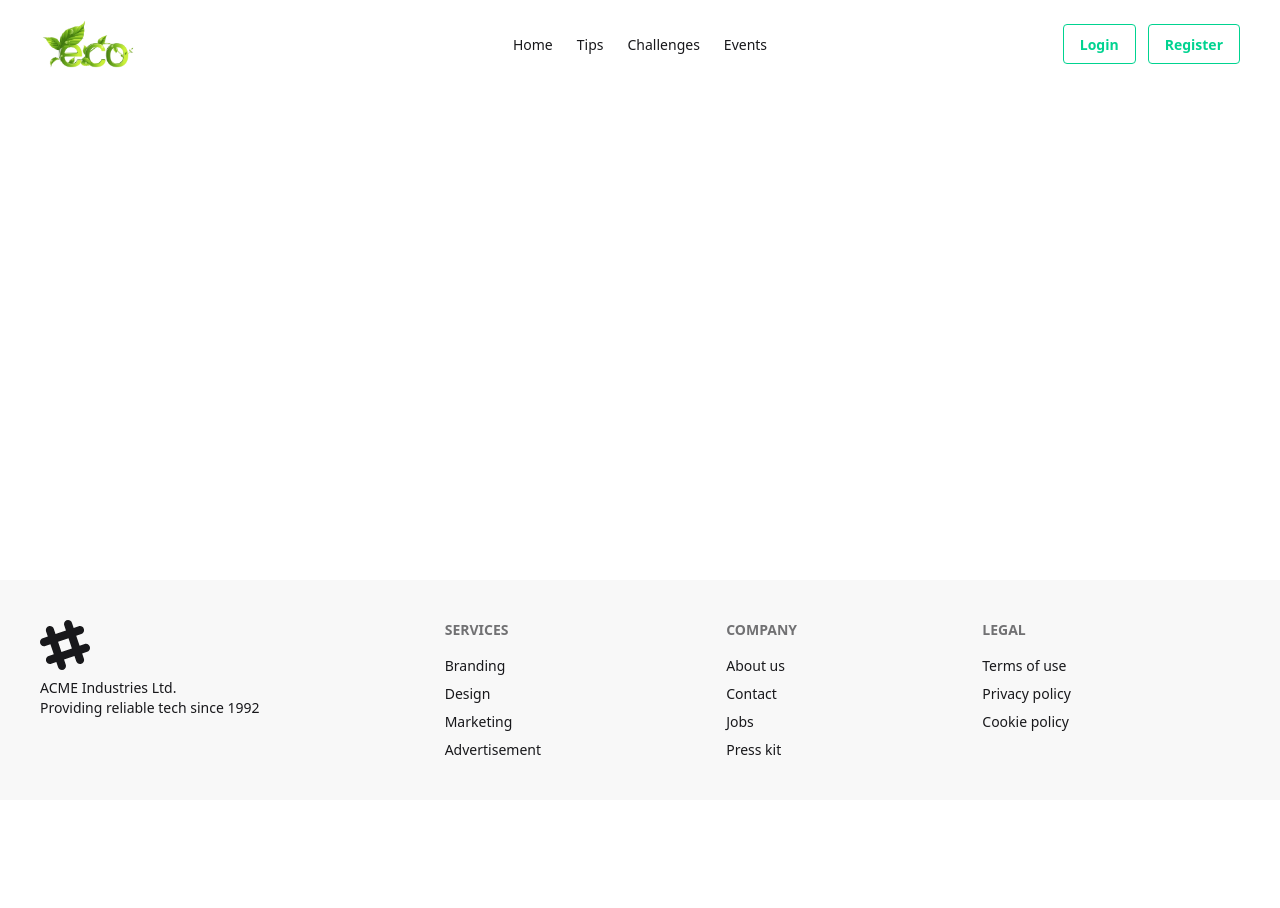
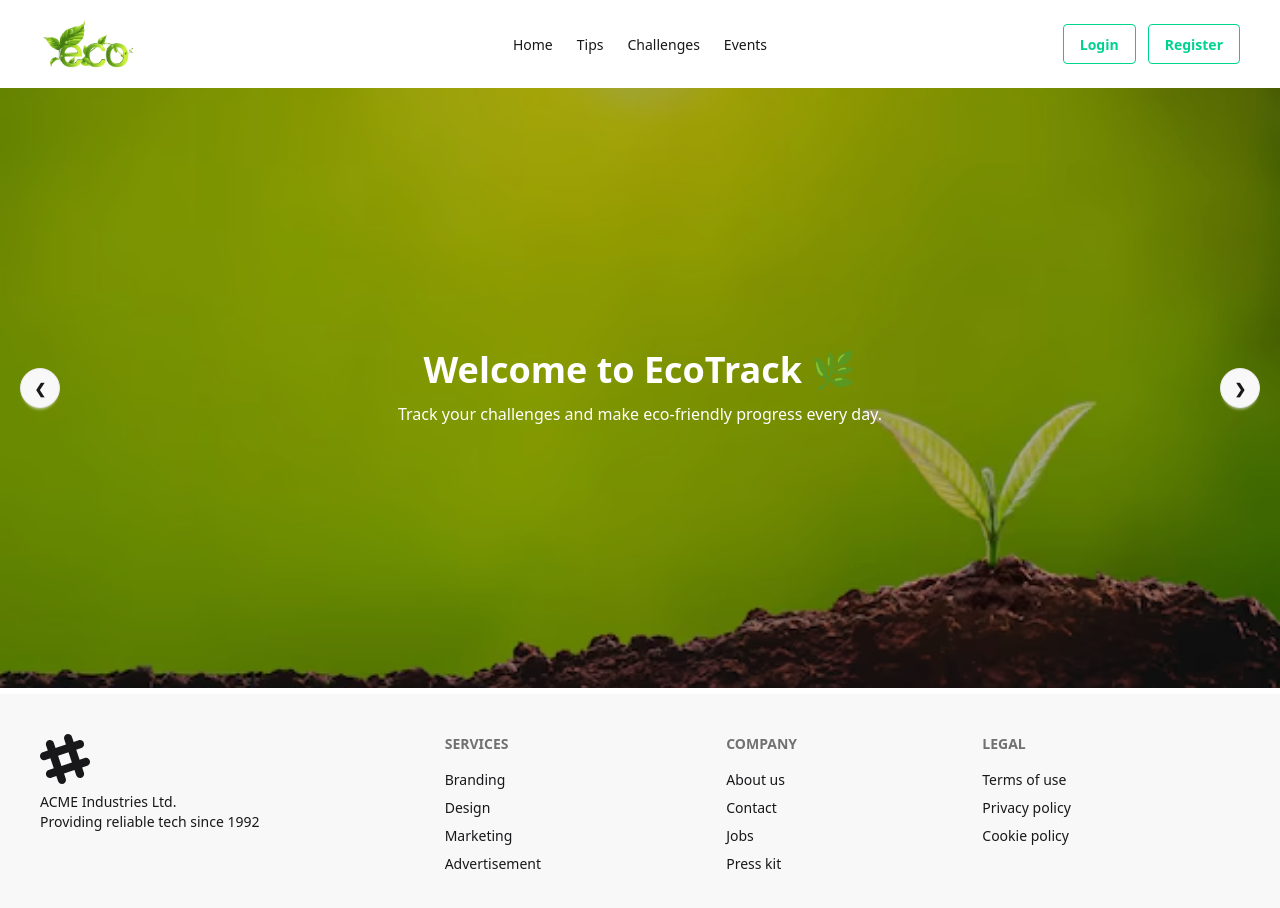
Before and after one commit to ehasun15019/ph-assignment-10-Ecotracker-client-site, a React (Vite) app: page / in a window 1280 px wide. Shown: the top 908 px of the page. Before the commit the page ends 800 px from the top, so only its background shows below. Built offline with nearby package versions, Linux system fonts and the light colour scheme.

Commit message:
complete Hero for Home page

```diff
--- /dev/null
+++ b/src/Components/Hero/HomeHero.jsx
@@ -0,0 +1,98 @@
+import React from "react";
+import { assets } from "../../assets/assets";
+
+const HomeHero = () => {
+  return (
+    <div className="carousel w-full h-[250px] sm:h-[350px] md:h-[500px] lg:h-[600px]">
+      {/* ---------- Slide 1 ---------- */}
+      <div id="slide1" className="carousel-item relative w-full">
+        <img
+          src={assets.hero1}
+          alt="Hero Image 1"
+          className="w-full h-full object-cover object-center"
+        />
+
+        {/* Optional dark overlay */}
+        <div className="absolute inset-0 bg-black/30"></div>
+
+        {/* Optional content (center text, button, etc.) */}
+        <div className="absolute inset-0 flex flex-col justify-center items-center text-white text-center px-4">
+          <h2 className="text-2xl md:text-4xl font-bold mb-3">
+            Welcome to EcoTrack 🌿
+          </h2>
+          <p className="max-w-xl text-sm md:text-base">
+            Track your challenges and make eco-friendly progress every day.
+          </p>
+        </div>
+
+        {/* Arrows */}
+        <div className="absolute left-5 right-5 top-1/2 flex -translate-y-1/2 transform justify-between">
+          <a href="#slide3" className="btn btn-circle">
+            ❮
+          </a>
+          <a href="#slide2" className="btn btn-circle">
+            ❯
+          </a>
+        </div>
+      </div>
+
+      {/* ---------- Slide 2 ---------- */}
+      <div id="slide2" className="carousel-item relative w-full">
+        <img
+          src={assets.hero2}
+          alt="Hero Image 2"
+          className="w-full h-full object-cover object-center"
+        />
+        <div className="absolute inset-0 bg-black/30"></div>
+
+        <div className="absolute inset-0 flex flex-col justify-center items-center text-white text-center px-4">
+          <h2 className="text-2xl md:text-4xl font-bold mb-3">
+            Join Eco Challenges ♻️
+          </h2>
+          <p className="max-w-xl text-sm md:text-base">
+            Participate in fun challenges to build a greener tomorrow.
+          </p>
+        </div>
+
+        <div className="absolute left-5 right-5 top-1/2 flex -translate-y-1/2 transform justify-between">
+          <a href="#slide1" className="btn btn-circle">
+            ❮
+          </a>
+          <a href="#slide3" className="btn btn-circle">
+            ❯
+          </a>
+        </div>
+      </div>
+
+      {/* ---------- Slide 3 ---------- */}
+      <div id="slide3" className="carousel-item relative w-full">
+        <img
+          src={assets.hero3}
+          alt="Hero Image 3"
+          className="w-full h-full object-cover object-center"
+        />
+        <div className="absolute inset-0 bg-black/30"></div>
+
+        <div className="absolute inset-0 flex flex-col justify-center items-center text-white text-center px-4">
+          <h2 className="text-2xl md:text-4xl font-bold mb-3">
+            Track Your Activities 🌱
+          </h2>
+          <p className="max-w-xl text-sm md:text-base">
+            Measure your eco progress and inspire others to take action.
+          </p>
+        </div>
+
+        <div className="absolute left-5 right-5 top-1/2 flex -translate-y-1/2 transform justify-between">
+          <a href="#slide2" className="btn btn-circle">
+            ❮
+          </a>
+          <a href="#slide1" className="btn btn-circle">
+            ❯
+          </a>
+        </div>
+      </div>
+    </div>
+  );
+};
+
+export default HomeHero;
--- a/src/Pages/Home/Home.jsx
+++ b/src/Pages/Home/Home.jsx
@@ -1,9 +1,10 @@
 import React from 'react'
+import HomeHero from '../../Components/Hero/HomeHero'
 
 const Home = () => {
   return (
     <div>
-
+      <HomeHero></HomeHero>
     </div>
   )
 }
```
